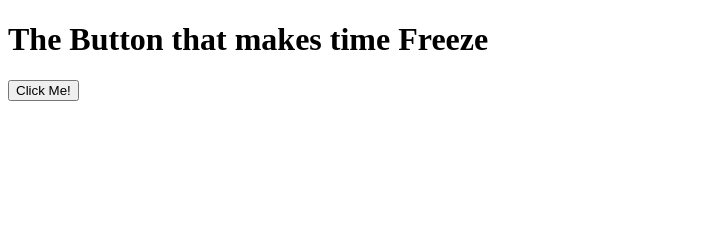
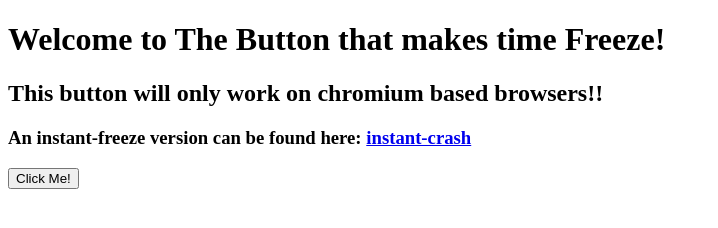
Before and after one commit to CodingAsteroid/browser-crash, a plain HTML site: page index.html in a window 1280 px wide. Shown: the whole page, without its empty margins (0-718 px from the left). Drawn offline with Linux system fonts and the light colour scheme.

Commit message:
Updated main page with more info.

```diff
--- a/index.html
+++ b/index.html
@@ -6,7 +6,9 @@
     <title>The Freezing Button</title>
   </head>
   <body>
-    <h1>The Button that makes time Freeze</h1>
+    <h1>Welcome to The Button that makes time Freeze!</h1>
+    <h2>This button will only work on chromium based browsers!!</h2>
+    <h3>An instant-freeze version can be found here: <a href="https://codingsteroid.github.io/browser-crash/instant-freeze">instant-crash</a></h3>
     <button onclick="crash()">Click Me!</button>
     <script>
       function crash(){
```
